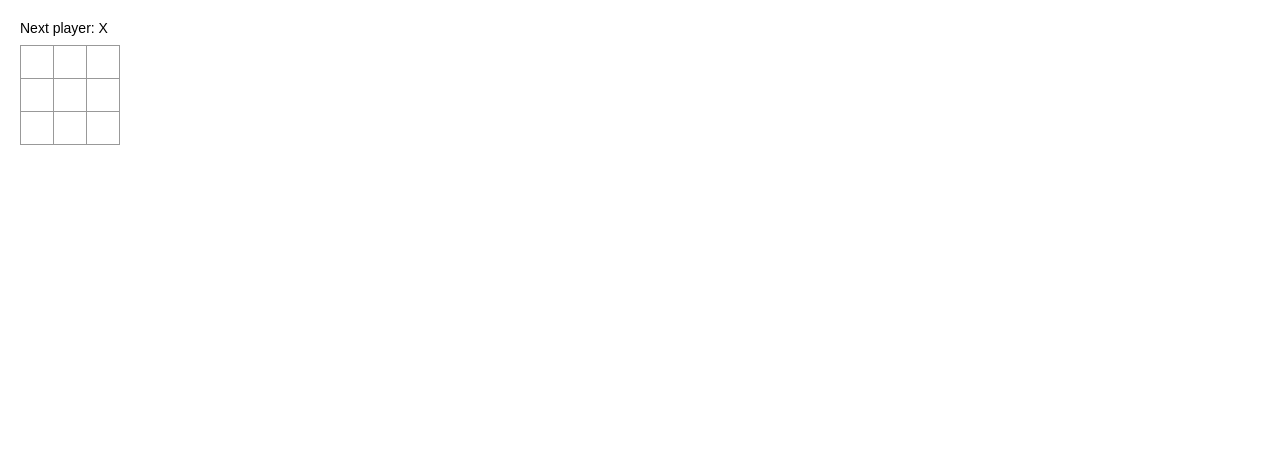
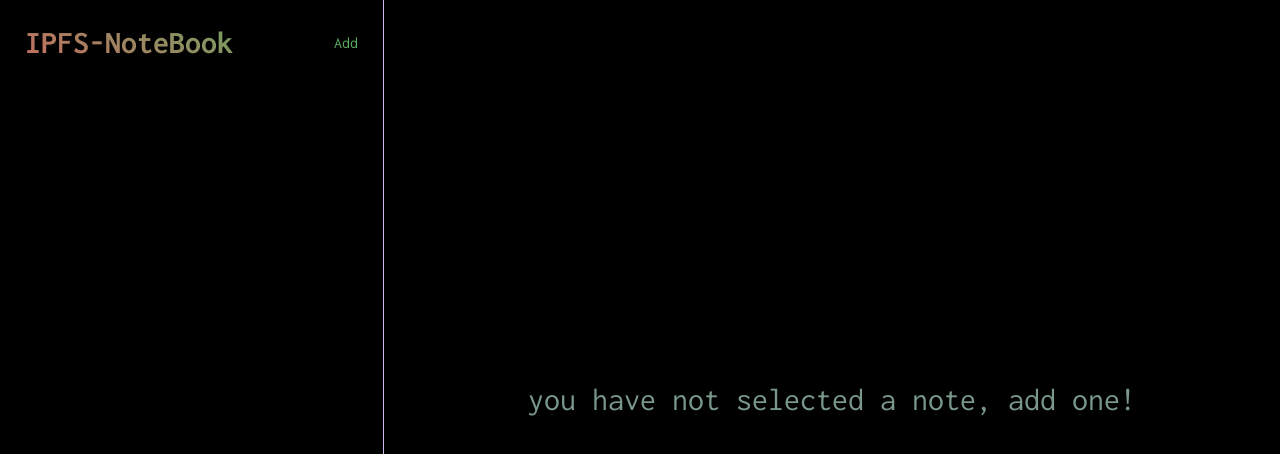
Before and after one commit to nicnorris/IPFS-Notebook, a React (Create React App) app: page / in a window 1280 px wide. Shown: the top 454 px of the page. Built offline with nearby package versions, Linux system fonts and the light colour scheme.

Commit message:
start of front end

```diff
--- a/package.json
+++ b/package.json
@@ -1,5 +1,5 @@
 {
-  "name": "my-app",
+  "name": "ipfs-notes-v1",
   "version": "0.1.0",
   "private": true,
   "dependencies": {
@@ -8,7 +8,9 @@
     "@testing-library/user-event": "^12.8.3",
     "react": "^17.0.2",
     "react-dom": "^17.0.2",
+    "react-markdown": "^6.0.3",
     "react-scripts": "4.0.3",
+    "react-uuid": "^1.0.2",
     "web-vitals": "^1.1.2"
   },
   "scripts": {
--- /dev/null
+++ b/src/App.css
@@ -0,0 +1,158 @@
+@import url("https://cdnjs.cloudflare.com/ajax/libs/normalize/8.0.1/normalize.min.css");
+
+@import url("https://fonts.googleapis.com/css2?family=Inconsolata:wght@200;400;700&display=swap");
+
+* {
+  box-sizing: border-box;
+}
+
+/* GLOBAL STYLES */
+
+body,
+.App {
+  font-family: "Inconsolata", monospace;
+  width: 100%;
+  height: 100vh;
+  overflow: hidden;
+  font-size: 16px;
+  color: rgb(134, 167, 166);
+  background: black;
+}
+
+button {
+  background: none;
+  border: 0;
+  margin: 0;
+  padding: 0;
+  font-size: inherit;
+  font-family: inherit;
+  cursor: pointer;
+  color: rgb(167, 210, 172);
+}
+button:hover {
+  color: rgb(75, 237, 148);
+}
+
+.App {
+  display: flex;
+}
+
+/* SIDEBAR STYLES */
+
+.app-sidebar {
+  width: 30%;
+  height: 100vh;
+  border-right: 1px solid #cfb8ee;
+}
+
+.app-sidebar-header {
+  display: flex;
+  justify-content: space-between;
+  padding: 25px;
+  background: -webkit-linear-gradient(
+    60deg,
+    rgb(220, 96, 96),
+    rgb(57, 194, 98)
+  );
+  -webkit-background-clip: text;
+  -webkit-text-fill-color: transparent;
+}
+.app-sidebar-header h1 {
+  margin: 0;
+}
+
+.app-sidebar-notes {
+  height: calc(100vh - 78px);
+  overflow-y: scroll;
+}
+
+.app-sidebar-note {
+  padding: 25px;
+  cursor: pointer;
+}
+.sidebar-note-title {
+  display: flex;
+  justify-content: space-between;
+}
+.app-sidebar-note button {
+  color: rgb(222, 93, 118);
+}
+.app-sidebar-note p {
+  margin: 10px 0;
+}
+.app-sidebar-note small {
+  display: block;
+  color: rgb(196, 144, 144);
+}
+
+.app-sidebar-note:hover {
+  background: rgb(104, 76, 76);
+}
+.app-sidebar-note.active,
+.app-sidebar-note.active small {
+  background: rgb(67, 46, 46);
+  color: rgb(218, 174, 174);
+}
+
+/* NOTE EDITOR/PREVIEW (MAIN) STYLES */
+
+.app-main {
+  width: 70%;
+  height: 100vh;
+}
+/*.app-main-note-edit,
+.app-main-note-preview {
+  height: 50vh;
+}*/
+
+.no-active-note {
+  width: 70%;
+  height: 100vh;
+  line-height: 100vh;
+  text-align: center;
+  font-size: 2rem;
+  color: rgb(121, 152, 137);
+}
+
+/* Editing */
+.app-main-note-edit {
+  padding: 25px;
+}
+
+.app-main-note-edit input,
+textarea {
+  display: block;
+  border: 1px solid #cfb8ee;
+  margin-bottom: 20px;
+  width: 100%;
+  /*height: calc(50vh - 130px);*/
+  height: calc(100vh - 130px);
+  padding: 10px;
+  resize: none;
+  font-size: inherit;
+  font-family: inherit;
+  background-color: black;
+  color: pink;
+}
+.app-main-note-edit input {
+  height: 50px;
+  font-size: 2rem;
+}
+
+/* Preview */
+.app-main-note-preview {
+  border-top: 1px solid #cfb8ee;
+  overflow-y: scroll;
+  background: rgba(0, 0, 0, 0.02);
+}
+
+.preview-title {
+  padding: 25px 25px 0 25px;
+  margin: 0;
+}
+
+.markdown-preview {
+  padding: 0 25px 25px 25px;
+  font-size: 1rem;
+  line-height: 2rem;
+}
--- /dev/null
+++ b/src/App.js
@@ -0,0 +1,58 @@
+import {useState} from "react";
+import uuid from "react-uuid";
+import './App.css';
+import Sidebar from "./Sidebar";
+import Main from "./Main";
+
+
+function App() {
+  const [notes, setNotes ] = useState([]);
+  const [activeNote, setActiveNote] = useState(false);
+
+  const onAddNote = () => {
+    const newNote = {
+      id: uuid(), //creates random id for new note... CHANGE this
+      title: "Untitled Note",
+      body: "",
+      lastModified: Date.now(),
+    };
+    setNotes([newNote, ...notes]);
+  };
+
+const onUpdateNote = (updatedNote) => {
+  const updatedNotesArray = notes.map((note) => {
+    if(note.id === activeNote){
+      return updatedNote;
+    }
+    return note;
+  });
+
+  setNotes(updatedNotesArray);
+}
+
+
+const onDeleteNote = (idToDelete) => {
+  setNotes(notes.filter((note) => note.id !== idToDelete));
+}
+
+const getActiveNote = () => {
+  return notes.find((note) => note.id === activeNote);
+}
+
+  return (
+    <div className="App" >
+
+    <Sidebar
+     notes={notes}
+     onAddNote={onAddNote}
+     onDeleteNote={onDeleteNote}
+     activeNote ={activeNote}
+     setActiveNote ={setActiveNote}
+     />
+    <Main activeNote={getActiveNote()} onUpdateNote={onUpdateNote} />
+
+    </div>
+  );
+}
+
+export default App;
--- /dev/null
+++ b/src/Main.js
@@ -0,0 +1,43 @@
+/*import ReactMarkdown from "react-markdown";*/
+
+function Main({ activeNote, onUpdateNote }){
+    const onEditField= (key, value) => {
+        onUpdateNote({
+            ...activeNote,
+            [key]: value,
+            lastModified:Date.now(),
+        });
+    };
+
+    if(!activeNote)
+    return <div className="no-active-note">you have not selected a note, add one!</div>
+
+    return <div className="app-main">
+        <div className="app-main-note-edit">
+            <input
+            type="text"
+            id="title"
+            value= {activeNote.title}
+            onChange= {(e) => onEditField("title", e.target.value)}
+            autoFocus
+
+            />
+            <textarea
+            id="body"
+            placeholder="start writing here..."
+            value={activeNote.body}
+            onChange= {(e) => onEditField("body", e.target.value)}
+            />
+        </div>
+        {/*<div className="app-main-note-preview">
+            <h1 className="preview-title">{activeNote.title}</h1>
+            <ReactMarkdown className="markdown-preview">{activeNote.body}</ReactMarkdown>
+        </div>*/}
+
+
+    </div>;
+
+}
+
+
+export default Main;
--- /dev/null
+++ b/src/Sidebar.js
@@ -0,0 +1,33 @@
+function Sidebar({ notes, onAddNote, onDeleteNote, activeNote, setActiveNote }) {
+    const sortedNotes = notes.sort((a, b) => b.lastModified - a.lastModified)
+
+
+    return <div className="app-sidebar">
+        <div className="app-sidebar-header">
+            <h1>IPFS-NoteBook</h1>
+            <button onClick={onAddNote}>Add</button>
+        </div>
+        <div className="app-sidebar-notes">
+        {sortedNotes.map((note) => (
+            <div className={`app-sidebar-note ${note.id === activeNote && "active"}`}
+            onClick={() => setActiveNote(note.id)}
+            >
+                <div className="sidebar-note-title">
+                    <strong>{note.title}</strong>
+                    <button onClick={() => onDeleteNote(note.id)}>Delete</button>
+                </div>
+                <p>{note.body && note.body.substr(0, 25) + "..."}</p>
+                <small className="note-meta">
+                Last modified {new Date(note.lastModified).toLocaleDateString("en-US", {
+                    hour: "2-digit",
+                    minute: "2-digit",
+                })}
+                </small>
+            </div>
+            ))}
+
+        </div>
+    </div>
+};
+
+export default Sidebar;
--- a/src/index.css
+++ /dev/null
@@ -1,50 +0,0 @@
-body {
-    font: 14px "Century Gothic", Futura, sans-serif;
-    margin: 20px;
-  }
-
-  ol, ul {
-    padding-left: 30px;
-  }
-
-  .board-row:after {
-    clear: both;
-    content: "";
-    display: table;
-  }
-
-  .status {
-    margin-bottom: 10px;
-  }
-
-  .square {
-    background: #fff;
-    border: 1px solid #999;
-    float: left;
-    font-size: 24px;
-    font-weight: bold;
-    line-height: 34px;
-    height: 34px;
-    margin-right: -1px;
-    margin-top: -1px;
-    padding: 0;
-    text-align: center;
-    width: 34px;
-  }
-
-  .square:focus {
-    outline: none;
-  }
-
-  .kbd-navigation .square:focus {
-    background: #ddd;
-  }
-
-  .game {
-    display: flex;
-    flex-direction: row;
-  }
-
-  .game-info {
-    margin-left: 20px;
-  }
--- a/src/index.js
+++ b/src/index.js
@@ -1,110 +1,11 @@
 import React from 'react';
 import ReactDOM from 'react-dom';
-import './index.css';
+import App from './App';
 
-function Square(props){
-    return (
-    <button className="square" onClick={props.onClick}>
-        {props.value}
-    </button>
-    );
-}
-
-class Board extends React.Component {
-    constructor(props){
-        super(props);
-        this.state = {
-            squares: Array(9).fill(null),
-            xIsNext: true,
-        };
-    }
-    renderSquare(i) {
-      return (<Square value = {this.state.squares[i]} onClick = {() => this.handleClick(i)} />);
-    }
-
-    handleClick(i){
-        const squares = this.state.squares.slice();
-        if(calculateWinner(squares) || squares[i]){
-            return;
-        }
-        squares[i] = this.state.xIsNext ? 'X' : 'O';
-        this.setState({
-            squares: squares,
-            xIsNext: !this.state.xIsNext,
-        });
-    }
-
-    render() {
-      const winner = calculateWinner(this.state.squares);
-      let status;
-      if(winner){
-          status = 'Winner: ' + winner;
-      } else {
-          status = 'Next player: ' + (this.state.xIsNext ? 'X' : 'O');
-      }
-
-      return (
-        <div>
-          <div className="status">{status}</div>
-          <div className="board-row">
-            {this.renderSquare(0)}
-            {this.renderSquare(1)}
-            {this.renderSquare(2)}
-          </div>
-          <div className="board-row">
-            {this.renderSquare(3)}
-            {this.renderSquare(4)}
-            {this.renderSquare(5)}
-          </div>
-          <div className="board-row">
-            {this.renderSquare(6)}
-            {this.renderSquare(7)}
-            {this.renderSquare(8)}
-          </div>
-        </div>
-      );
-    }
-}
-
-class Game extends React.Component {
-    render() {
-      return (
-        <div className="game">
-          <div className="game-board">
-            <Board />
-          </div>
-          <div className="game-info">
-            <div>{/* status */}</div>
-            <ol>{/* TODO */}</ol>
-          </div>
-        </div>
-      );
-    }
-}
-
-function calculateWinner(squares) {
-    const lines = [
-      [0, 1, 2],
-      [3, 4, 5],
-      [6, 7, 8],
-      [0, 3, 6],
-      [1, 4, 7],
-      [2, 5, 8],
-      [0, 4, 8],
-      [2, 4, 6],
-    ];
-    for (let i = 0; i < lines.length; i++) {
-      const [a, b, c] = lines[i];
-      if (squares[a] && squares[a] === squares[b] && squares[a] === squares[c]) {
-        return squares[a];
-      }
-    }
-    return null;
-}
-
-  // ========================================
 
 ReactDOM.render(
-    <Game />,
-    document.getElementById('root')
+  <React.StrictMode>
+    <App />
+  </React.StrictMode>,
+  document.getElementById('root')
 );
```
Also changed, not shown: 1 other file (tests, documents, lock files or other folders).
